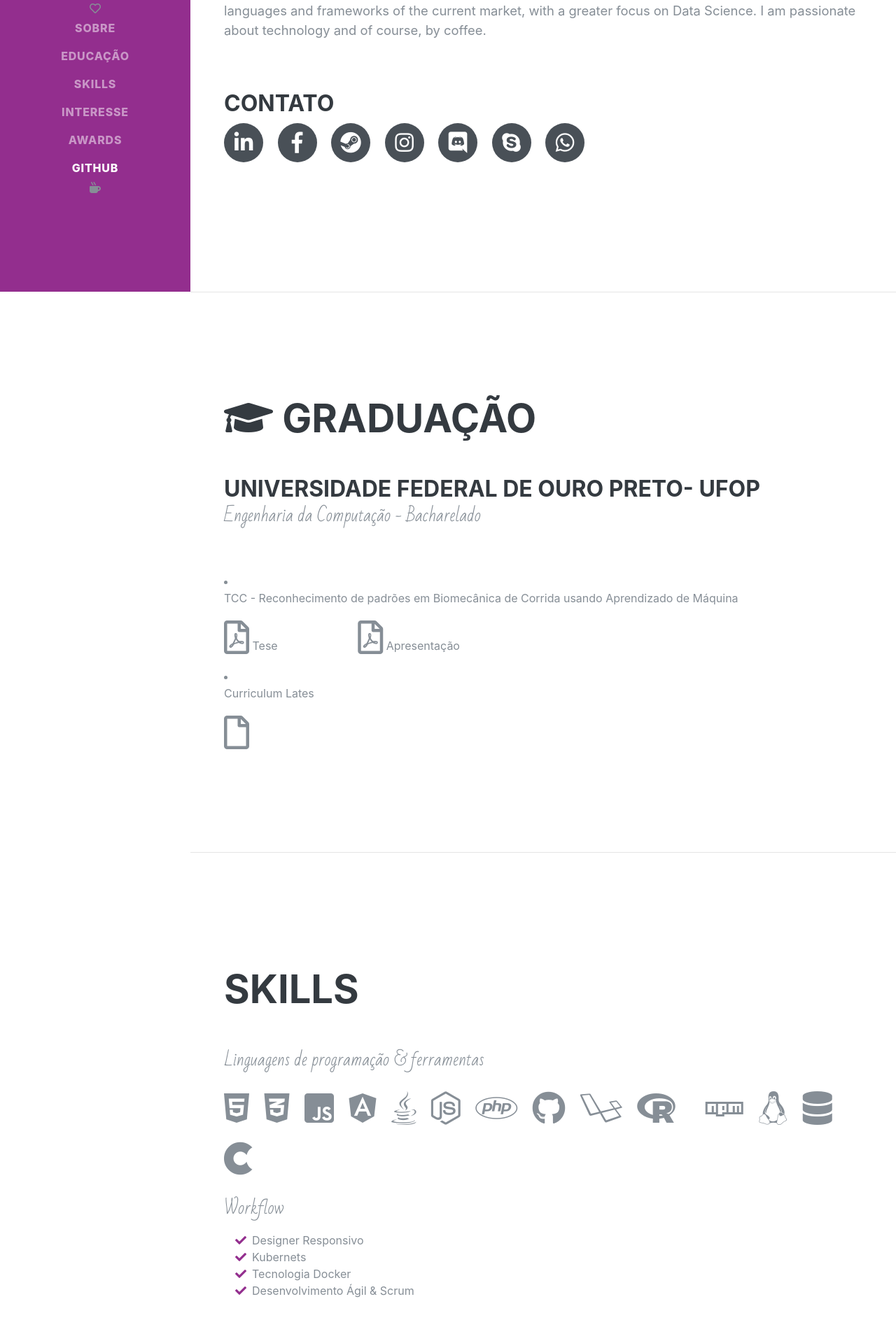
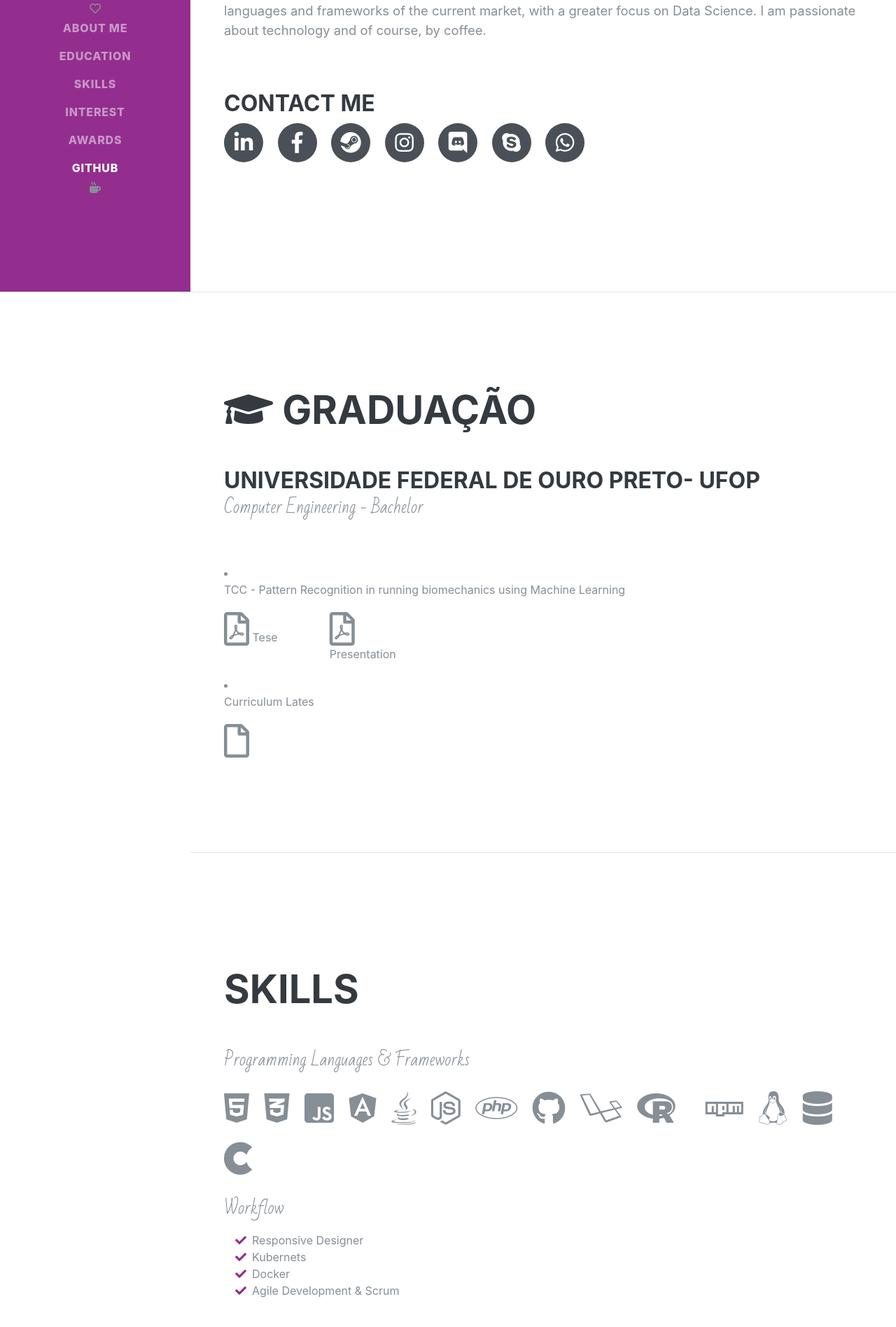
Before and after one commit to oliveiraMonica/portfolio, a plain HTML site: page index.html in a window 1280 px wide. Shown: the part 383-2280 px from the top of the page at 70% size. Drawn offline with nearby package versions, Linux system fonts and the light colour scheme; some icons are missing; a web font is replaced by a local one.

Commit message:
English text finish

```diff
--- a/index.html
+++ b/index.html
@@ -43,16 +43,16 @@
       <ul class="navbar-nav">
         <i class="far fa-heart"></i>
         <li class="nav-item">
-          <a class="nav-link js-scroll-trigger" href="#about">Sobre</a>
+          <a class="nav-link js-scroll-trigger" href="#about">About me</a>
         </li>
         <li class="nav-item">
-          <a class="nav-link js-scroll-trigger" href="#education">Educação</a>
+          <a class="nav-link js-scroll-trigger" href="#education">Education</a>
         </li>
         <li class="nav-item">
           <a class="nav-link js-scroll-trigger" href="#skills">Skills</a>
         </li>
         <li class="nav-item">
-          <a class="nav-link js-scroll-trigger" href="#interests">Interesse</a>
+          <a class="nav-link js-scroll-trigger" href="#interests">Interest</a>
         </li>
         <li class="nav-item">
           <a class="nav-link js-scroll-trigger" href="#awards">Awards</a>
@@ -83,7 +83,7 @@
           technology and of course, by coffee.</p>
 
         <br>
-        <h3 class="animated fadeInRight">CONTATO</h3>
+        <h3 class="animated fadeInRight">Contact me</h3>
 
         <div class="social-icons animated fadeInRight">
           <a href="https://www.linkedin.com/in/oliveira-monicas/">
@@ -122,14 +122,14 @@
         <div class="resume-item d-flex flex-column flex-md-row justify-content-between mb-5">
           <div class="resume-content">
             <h3 class="mb-0">Universidade Federal de Ouro Preto- UFOP</h3>
-            <div class="subheading mb-3">Engenharia da Computação - Bacharelado</div>
+            <div class="subheading mb-3">Computer Engineering - Bachelor</div>
           </div>
         </div>
 
         <div class="resume-item d-flex flex-column flex-md-row justify-content-between">
           <div class="resume-content">
             <li>
-              <div class="">TCC - Reconhecimento de padrões em Biomecânica de Corrida usando Aprendizado de Máquina</div>
+              <div class="">TCC - Pattern Recognition in running biomechanics using Machine Learning</div>
             </li>
 
 
@@ -143,7 +143,7 @@
                   <div class="col-3 sm-2">
                     <a href="img/appTcc.pdf">
                       <i class="far fa-file-pdf fa-3x"></i>
-                      Apresentação
+                      Presentation
                     </a>
                   </div>
                 </div>
@@ -170,7 +170,7 @@
       <div class="w-100">
         <h2 class="mb-5">Skills</h2>
 
-        <div class="subheading mb-3">Linguagens de programação &amp; ferramentas</div>
+        <div class="subheading mb-3">Programming Languages &amp; Frameworks</div>
         <ul class="list-inline dev-icons">
           <li class="list-inline-item">
             <i class="fab fa-html5"></i>
@@ -223,7 +223,7 @@
         <ul class="fa-ul mb-0" >
           <li>
             <i class="fa-li fa fa-check" style="color: #932e8e"></i>
-            Designer Responsivo
+            Responsive Designer
           </li>
           <li>
             <i class="fa-li fa fa-check" style="color: #932e8e"></i>
@@ -231,10 +231,10 @@
           </li>
           <li>
             <i class="fa-li fa fa-check" style="color: #932e8e"></i>
-           Tecnologia Docker</li>
+           Docker</li>
           <li>
             <i class="fa-li fa fa-check" style="color: #932e8e"></i>
-            Desenvolvimento Ágil &amp; Scrum
+            Agile Development &amp; Scrum
           </li>
         </ul>
       </div>
@@ -258,23 +258,23 @@
 
     <section class="resume-section p-3 p-lg-5 d-flex align-items-center" id="awards">
       <div class="w-100">
-        <h2 class="mb-5">Certificados</h2>
+        <h2 class="mb-5">Certificates</h2>
         <ul class="fa-ul mb-0">
           <li>
             <i class="fa-li fa fa-trophy text-warning"></i>
-            Curso de Desenvolvimento web</li>
+            Web Development Course</li>
           <li>
             <i class="fa-li fa fa-trophy text-warning"></i>
-            Seminário SECOM - UFOP</li>
+            Seminary SECOM - UFOP</li>
           <li>
             <i class="fa-li fa fa-trophy text-warning"></i>
-            Simpósio Encontro dos saberes - UFOP</li>
+            Symposium Encontro dos saberes - UFOP</li>
           <li>
             <i class="fa-li fa fa-trophy text-warning"></i>
             Machine Learning and Data science </li>
           <li>
             <i class="fa-li fa fa-trophy text-warning"></i>
-            Workshop Computação</li>
+            Computer Workshop</li>
           <li>
             <i class="fa-li fa fa-trophy text-warning"></i>
             Microsoft Power BI</li>
```
